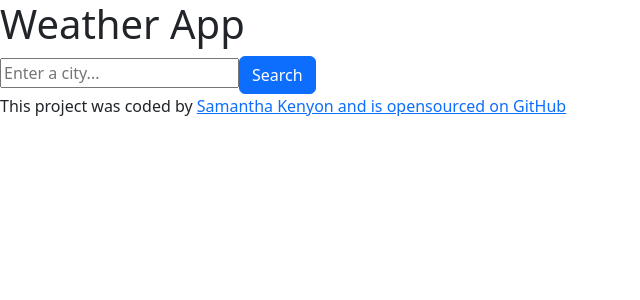
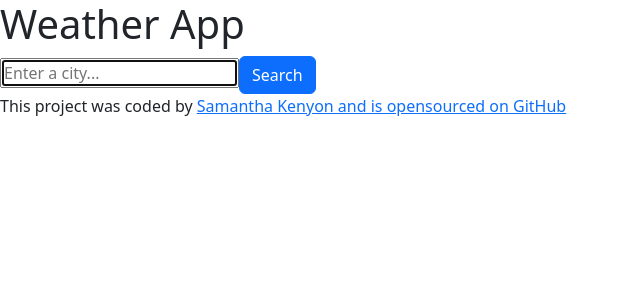
Before and after one commit to sammiek88/weather-react, a React (Create React App) app: page / in a window 1280 px wide. Shown: the top 300 px of the page, without its empty margins (0-640 px from the left). Built offline with nearby package versions, Linux system fonts and the light colour scheme.

Commit message:
Rearrange App file and add autofocus

```diff
--- a/src/App.js
+++ b/src/App.js
@@ -1,7 +1,14 @@
 import React from 'react';
+import GitHubLink from './GitHubLink.js';
+import Search from './Search';
 
 import './App.css';
 
 export default function App() {
   return <h1>Weather App</h1>;
 }
+
+<div>
+  <Search />
+  <GitHubLink />;
+</div>;
--- a/src/Search.js
+++ b/src/Search.js
@@ -35,6 +35,7 @@ export default function Search() {
         type="search"
         placeholder="Enter a city..."
         onChange={updateCity}
+        autoFocus="on"
       ></input>
       <input type="submit" value="Search" class="btn btn-primary"></input>
     </form>
```
